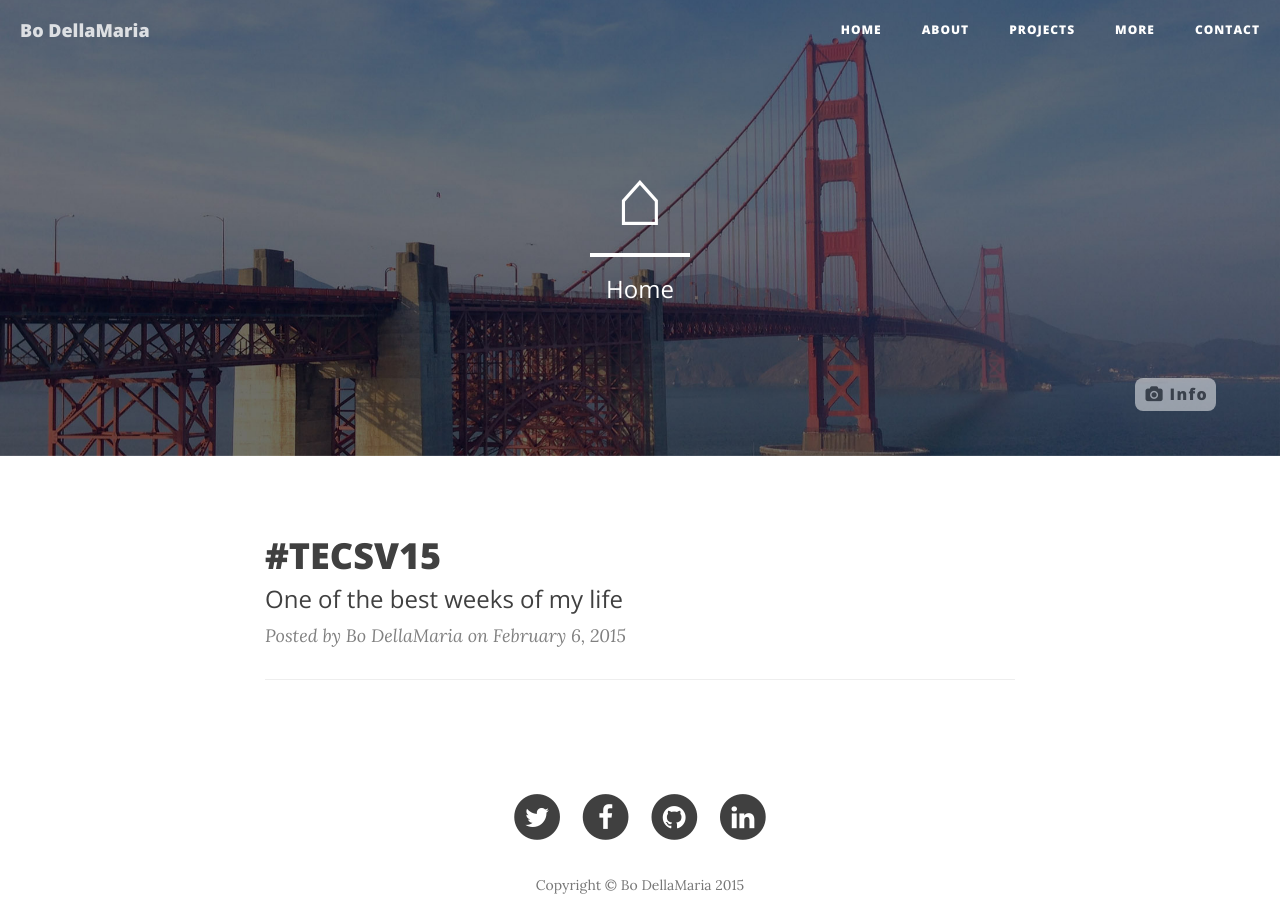
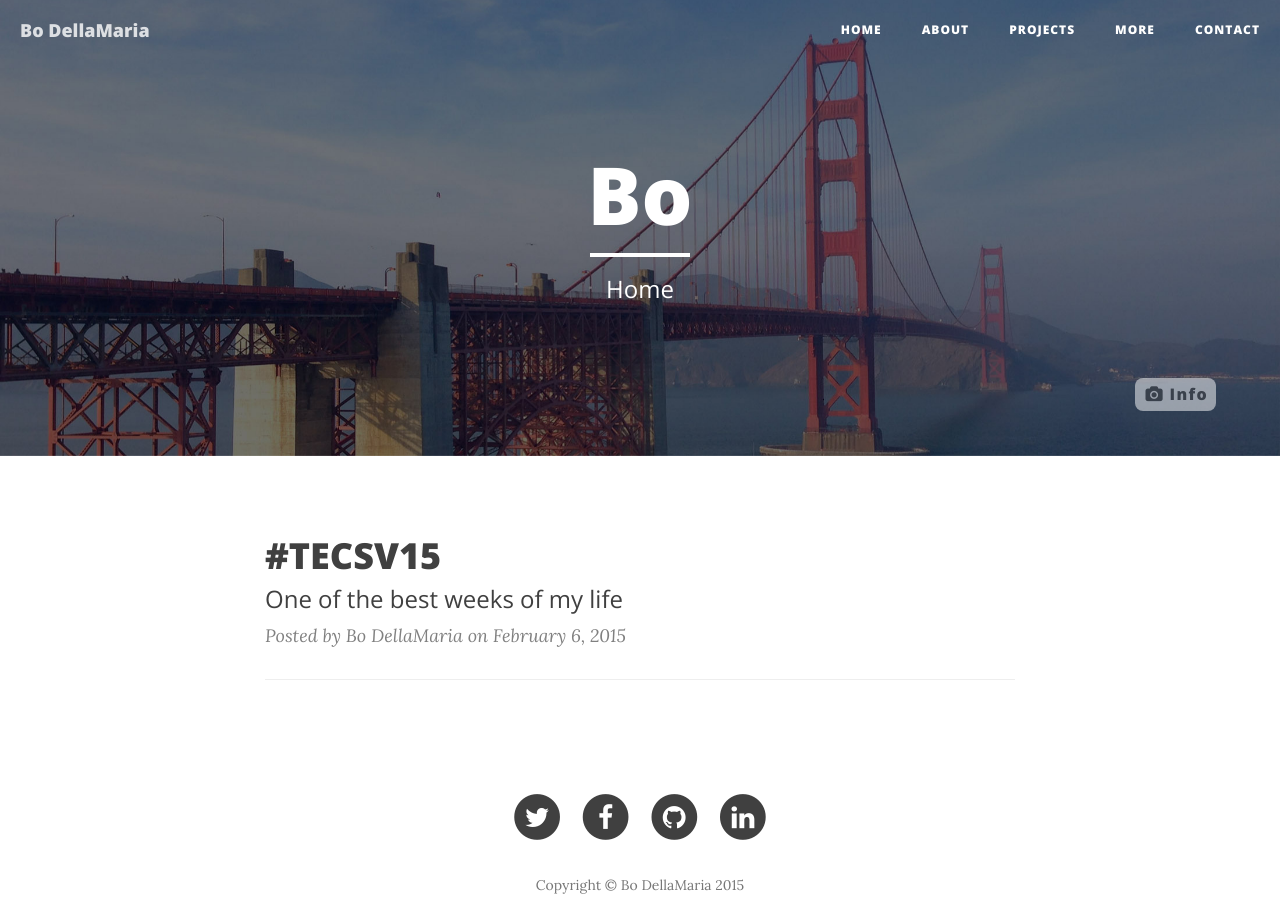
Before and after one commit to bojdell/bodellamaria, a Jekyll site: the page built from bodellamaria_jekyll/index.html, in a window 1280 px wide. Built offline with Jekyll 4.4.1, drawn with Linux system fonts in a browser that asks for light colours; nearby versions of some CDN libraries; the list of posts is cut into pages by our own code.

Commit message:
changed home page title

```diff
--- a/bodellamaria_jekyll/_config.yml
+++ b/bodellamaria_jekyll/_config.yml
@@ -1,6 +1,6 @@
 # Site settings
 title: Bo DellaMaria
-heading: ⌂
+heading: Bo
 header-img: img/home-bg.jpg
 email: your-email@yourdomain.com
 description: "Bodecker DellaMaria"
```
